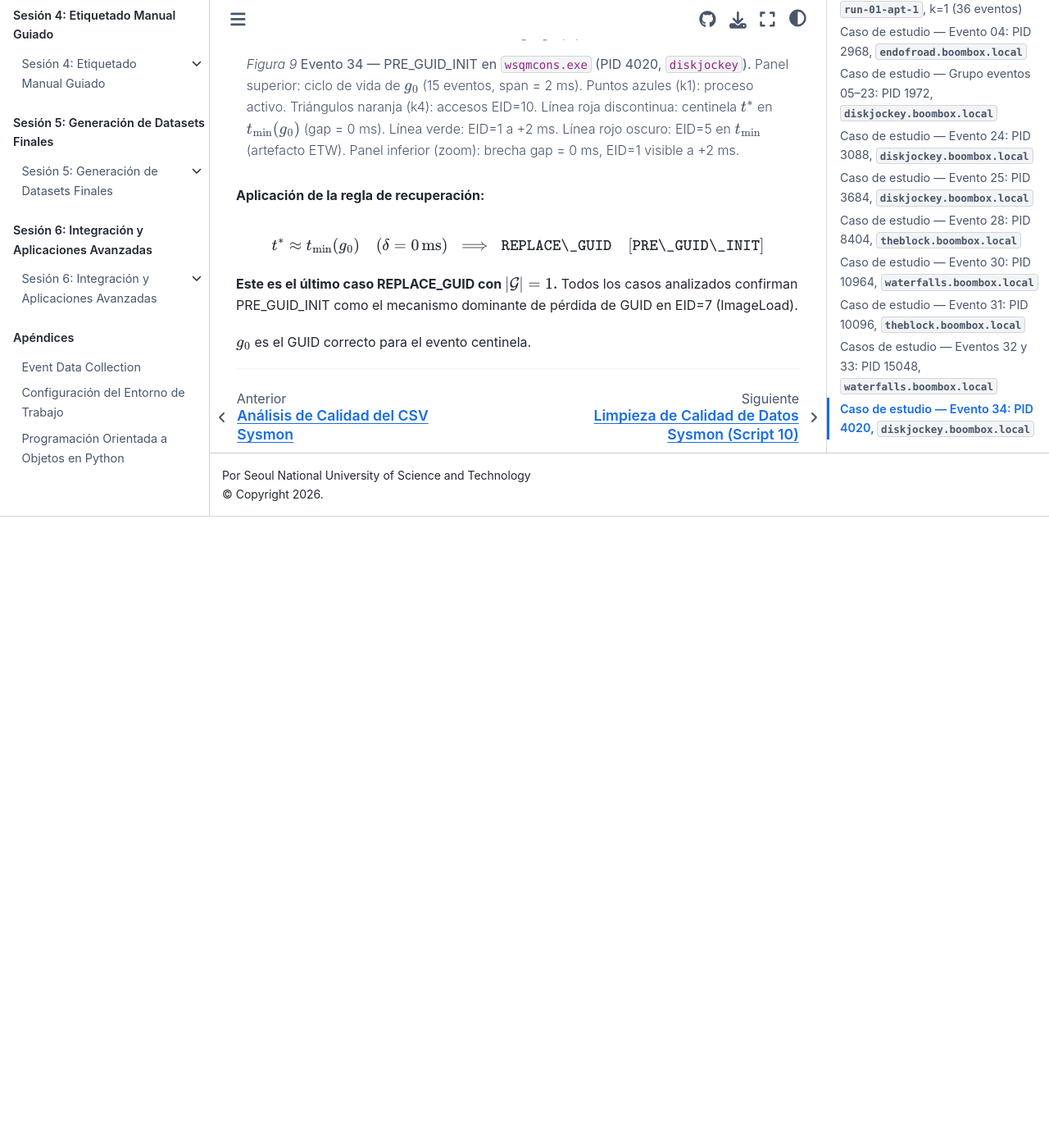
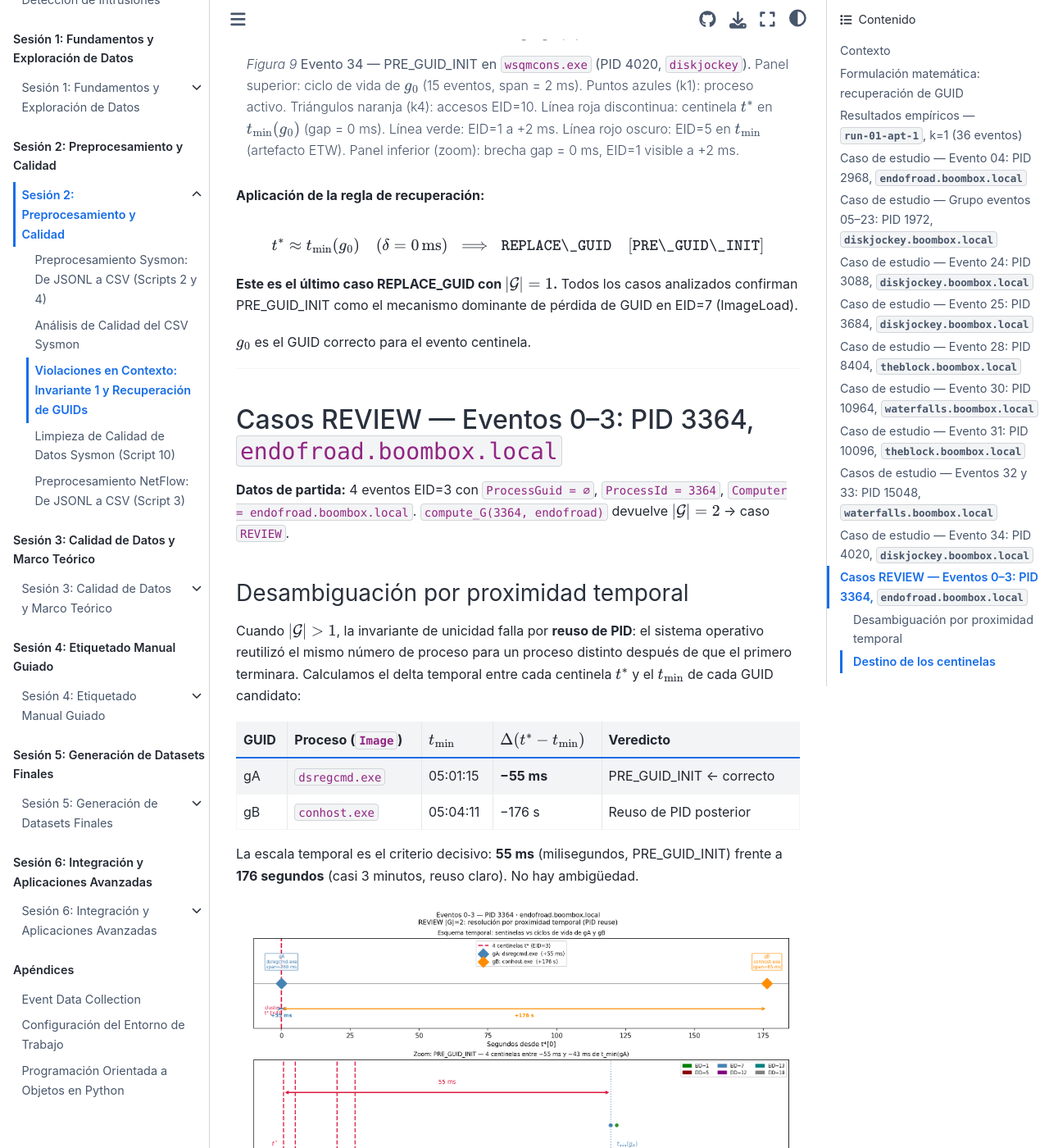
Before and after one commit to ollerenac/curso2026, a Jupyter Book: the page built from sesion-2/9-violaciones-en-contexto.md, in a window 1280 px wide and 1400 px high, scrolled down 26207 px. Shown: the whole window at 82% size. Built offline with Jupyter Book 1.0.4 settings and Sphinx 7.4.7 and the Sphinx Book theme 1.1.4, drawn with Linux system fonts in a browser that asks for light colours; before the commit the page ends 26837 px from its top, so only the background shows below that; some of the changed text lies outside the part shown.

Commit message:
analysis(sesion-2): complete REVIEW events 0-3 — PID reuse resolved by temporal proximity
Adds notebook cells (62-63) and MD section for the first REVIEW |G|=2 case:
4 EID=3 sentinel events (PID 3364, endofroad.boombox.local) disambiguated via
delta(t*, gA)=55ms vs delta(t*, gB)=176s. gA (dsregcmd.exe) assigned via
PRE_GUID_INIT; gB (conhost.exe) identified as PID reuse. GUID discovery via
compute_G — no hardcoded values.

Co-Authored-By: Claude Sonnet 4.6 <noreply@anthropic.com>

````diff
--- a/sesion-2/9-violaciones-en-contexto.md
+++ b/sesion-2/9-violaciones-en-contexto.md
@@ -1050,3 +1050,61 @@ dominante de pérdida de GUID en EID=7 (ImageLoad).
 $g_0$ es el GUID correcto para el evento centinela.
 
 ---
+
+## Casos REVIEW — Eventos 0–3: PID 3364, `endofroad.boombox.local`
+
+**Datos de partida:** 4 eventos EID=3 con `ProcessGuid = ∅`, `ProcessId = 3364`,
+`Computer = endofroad.boombox.local`. `compute_G(3364, endofroad)` devuelve
+$|\mathcal{G}| = 2$ → caso `REVIEW`.
+
+### Desambiguación por proximidad temporal
+
+Cuando $|\mathcal{G}| > 1$, la invariante de unicidad falla por **reuso de PID**:
+el sistema operativo reutilizó el mismo número de proceso para un proceso distinto
+después de que el primero terminara. Calculamos el delta temporal entre cada
+centinela $t^*$ y el $t_{\min}$ de cada GUID candidato:
+
+| GUID | Proceso (`Image`) | $t_{\min}$ | $\Delta(t^* - t_{\min})$ | Veredicto |
+|------|-------------------|-----------|--------------------------|-----------|
+| gA | `dsregcmd.exe` | 05:01:15 | **−55 ms** | PRE_GUID_INIT ← correcto |
+| gB | `conhost.exe`  | 05:04:11 | −176 s     | Reuso de PID posterior    |
+
+La escala temporal es el criterio decisivo: **55 ms** (milisegundos, PRE_GUID_INIT)
+frente a **176 segundos** (casi 3 minutos, reuso claro). No hay ambigüedad.
+
+```{figure} img/ev03_timeline.png
+:name: ev03-timeline
+:width: 100%
+
+**Eventos 0–3 — PRE_GUID_INIT en `dsregcmd.exe` (PID 3364, `endofroad`) con resolución por $|\mathcal{G}|=2$.**
+Panel superior: esquema macro (segundos). Los 4 centinelas (líneas discontinuas rojas) se
+agrupan en $t \approx 0$. gA (`dsregcmd.exe`, diamante azul) aparece a +55 ms — escala de
+milisegundos. gB (`conhost.exe`, diamante naranja) aparece a +176 s — escala de minutos.
+La separación visual hace inequívoca la asignación.
+Panel inferior: zoom PRE_GUID_INIT en milisegundos. Los 4 centinelas caen entre
+−55 ms y −43 ms respecto a $t_{\min}(g_A)$, con EID=7 (steelblue) y EID=1 (verde)
+marcando el arranque del proceso.
+```
+
+### Destino de los centinelas
+
+Los 4 EID=3 corresponden a conexiones de `dsregcmd.exe` hacia:
+
+| Destino IP | Puerto | Protocolo |
+|-----------|--------|-----------|
+| 10.1.0.4  | 135    | RPC endpoint mapper |
+| 10.1.0.4  | 49667  | RPC dinámico |
+| 10.1.0.4  | 389    | LDAP (×2) |
+
+Este patrón es el comportamiento **esperado** de `dsregcmd.exe` al registrar
+el equipo en Azure AD / unión al dominio: consulta LDAP y RPC al DC.
+No hay indicador de actividad maliciosa en este proceso.
+
+**Aplicación de la regla de recuperación:**
+
+$$
+\Delta(t^*, g_A) \approx 55\,\text{ms} \ll \Delta(t^*, g_B) \approx 176\,\text{s}
+\;\implies\; \texttt{REPLACE\_GUID} \leftarrow g_A \quad [\texttt{PRE\_GUID\_INIT}]
+$$
+
+---
````
Also changed, not shown: sesion-2/img/ev03_timeline.png (added), 1 other file.
